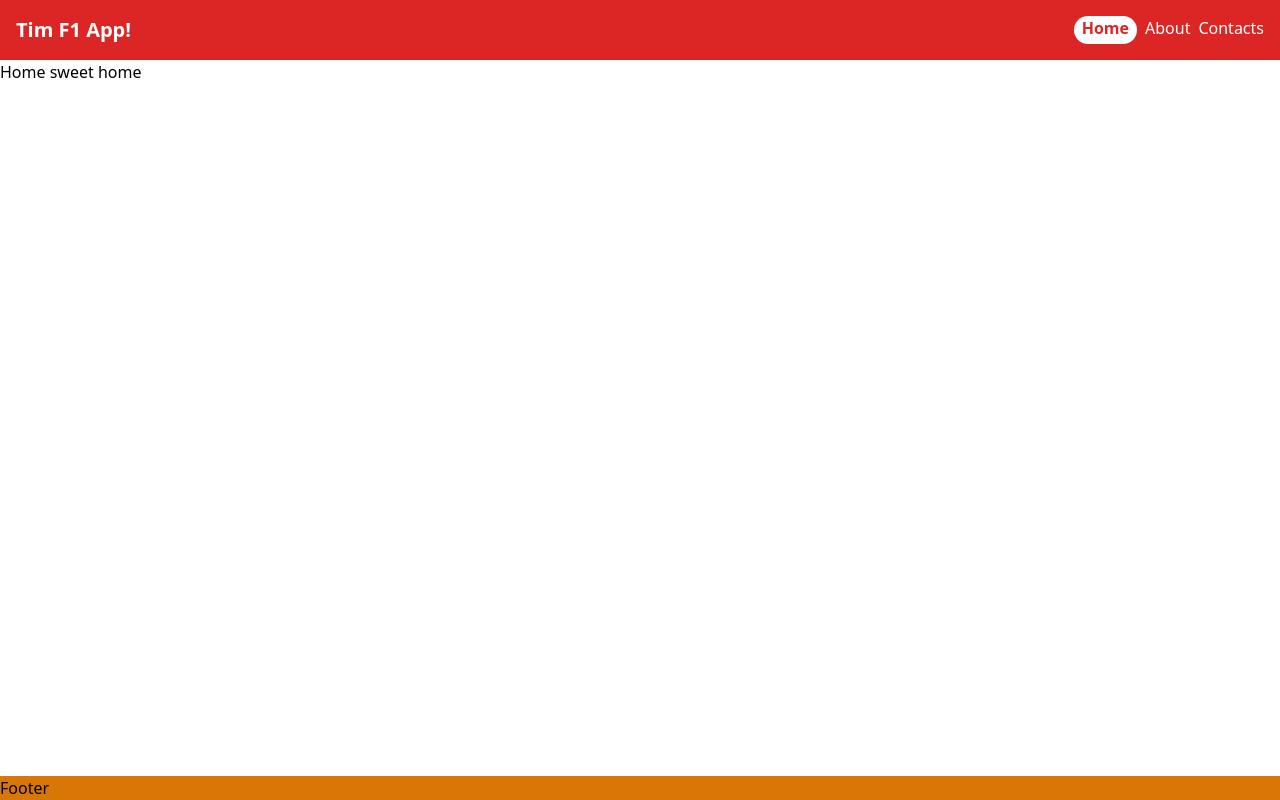
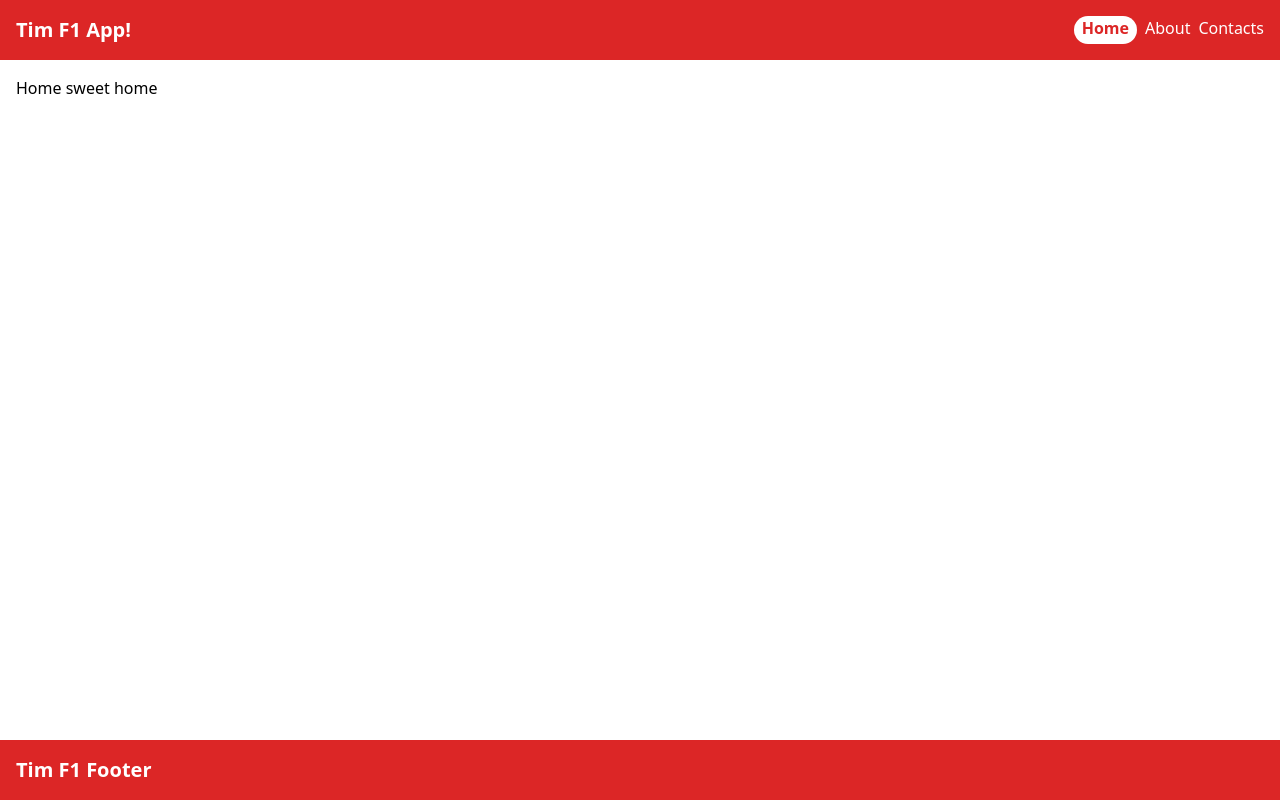
Before and after one commit to TimK04/tf1, a Vue app: page / in a window 1280 px wide. Built offline with nearby package versions, Linux system fonts and the light colour scheme.

Commit message:
Edit the header and the footer + some CSS tweaks

```diff
--- a/src/App.vue
+++ b/src/App.vue
@@ -1,6 +1,7 @@
 <script setup lang="ts">
 import { RouterView } from 'vue-router';
 import HeaderComponent from '@/components/layout/HeaderComponent.vue';
+import FooterComponent from '@/components/layout/FooterComponent.vue';
 </script>
 
 <template>
@@ -9,8 +10,12 @@ import HeaderComponent from '@/components/layout/HeaderComponent.vue';
       <HeaderComponent />
     </header>
     <main class="flex-grow">
-      <RouterView />
+      <div class="p-4">
+        <RouterView />
+      </div>
     </main>
-    <footer class="bg-amber-600">Footer</footer>
+    <footer class="bg-amber-600">
+      <FooterComponent />
+    </footer>
   </div>
 </template>
--- /dev/null
+++ b/src/components/layout/FooterComponent.vue
@@ -0,0 +1,5 @@
+<template>
+  <div class="bg-red-600 p-4 text-white flex justify-between">
+    <div class="font-bold text-xl">Tim F1 Footer</div>
+  </div>
+</template>
```
